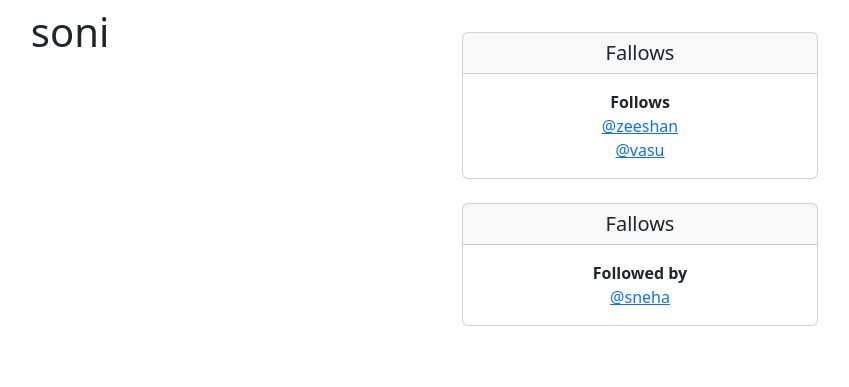
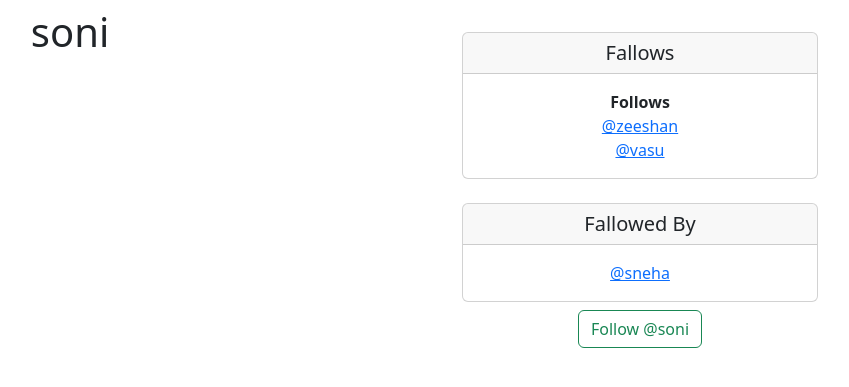
Before and after one commit to flat-codepath/twitter-clone, a Django app: page /profile/1 in a window 1280 px wide. Shown: the part 56-443 px from the top of the page, without its empty margins (380-1229 px from the left). Run offline with Django 5.2, Linux system fonts and the light colour scheme; a user stored in the database is signed in; data comes from the database, SQL or seed files in the repository; both versions use the stored data as it was after the commit.

Commit message:
follow unfollow twitter buttons

```diff
--- a/musker/templates/profile.html
+++ b/musker/templates/profile.html
@@ -6,11 +6,13 @@
 
 <div class="row">
     <div class="col-md-8">
-    <h1 class="text-center ">{{profile.user.username}}</h1>
+    <h1 class="text-center ">{{ profile.user.username}}</h1>
+
     </div>
 
     <br>
     <br>
+
     <div class="col-md-4 mt-4">
         <div class="card text-center">
             <h5 class="card-header">Fallows</h5>
@@ -18,33 +20,40 @@
                <p class="card-text">
                    <strong>Follows</strong><br>
                   {% for following in profile.fallows.all %}
+
                      <a href="{% url 'profile' following.user.id %}" > @{{following}}</a><br>
+
                   {% endfor %}
                </p>
             </div>
         </div>
          <div class="card text-center mt-4">
-            <h5 class="card-header">Fallows</h5>
+            <h5 class="card-header">Fallowed By</h5>
             <div class="card-body">
                <p class="card-text">
-
-                    <strong>Followed by</strong><br>
                   {% for following in profile.fallowed_by.all %}
                      <a href="{% url 'profile' following.user.id %}" > @{{following}}</a><br>
                   {% endfor %}
                </p>
             </div>
+
         </div>
 
+        <form method="post" class="text-center mt-2">
+            {% csrf_token %}
 
+            {% if  profile in user.profile.fallows.all %}
+                <button class="btn btn-outline-danger" name="follow"  value="unfollow"  type="submit">
+                    Unfollow@{{ profile.user.username|lower}}</button>
+             {% else %}
+                <button class="btn btn-outline-success" name="follow"  value="follow"  type="submit">
+                    Follow  @{{ profile.user.username|lower}}</button>
+            {% endif %}
 
+        </form>
+      </div>
 
-
-      </div>
       </div>
 {% endif %}
 
-
-
-
 {% endblock %}
--- a/musker/views.py
+++ b/musker/views.py
@@ -20,7 +20,20 @@ def profile_list(request):
 
 def profile(request, pk):
     if request.user.is_authenticated:
-        profile = Profile.objects.get(user_id=pk)
+        profile = Profile.objects.get(user_id=pk) # Soni
+        #Post Form Logic
+        if request.method =="POST":
+            # Get current.ID
+            current_user_profile =request.user.profile
+            # Get form data
+            action=request.POST['follow']
+            #Decide to follow or unfollow
+            if action =='unfollow':
+                current_user_profile.fallows.remove(profile)
+            elif action == 'follow':
+                current_user_profile.fallows.add(profile)
+            # Save the Profile
+            current_user_profile.save()
         return render(request, 'profile.html', {'profile': profile})
     else:
         messages.success(request, ('you Must Be Logged in To view This '))
```
Also changed, not shown: db.sqlite3.
